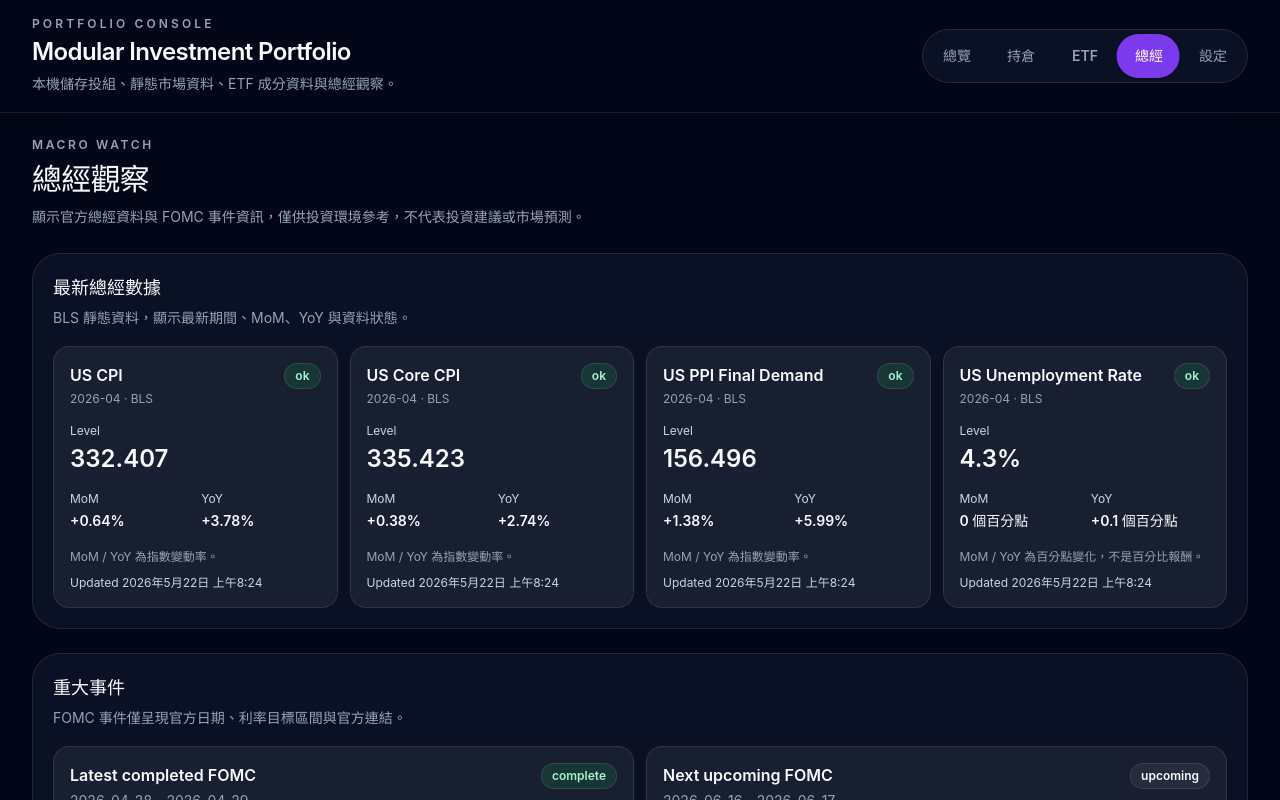
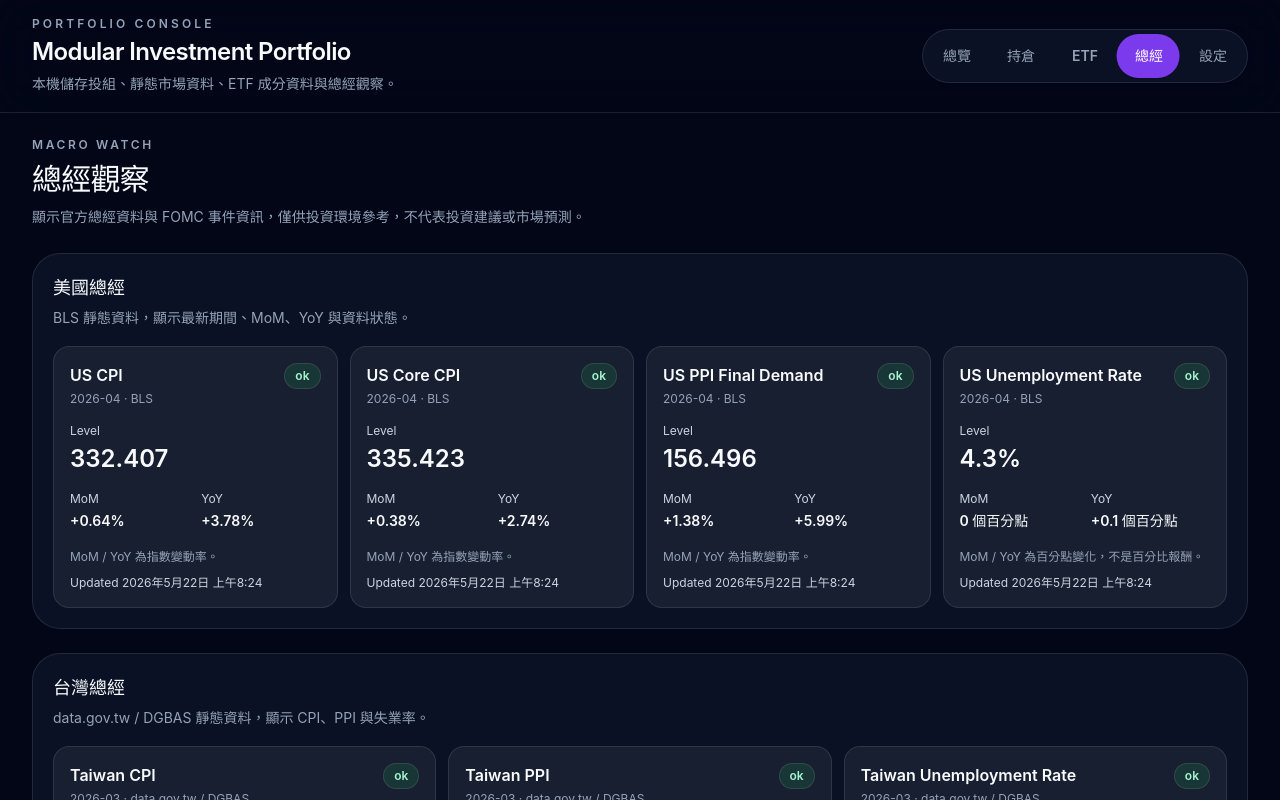
Before and after one commit to Sean11231123/investment-portfolio, a React (Vite) app: page / in a window 1280 px wide. Both pictures are taken after a click on the button "總經". Shown: the top 800 px of the page. Built offline with nearby package versions, Linux system fonts and the light colour scheme; no server answers.

Commit message:
Add Taiwan macro section

```diff
--- a/src/pages/MacroPage.tsx
+++ b/src/pages/MacroPage.tsx
@@ -5,11 +5,17 @@ import { formatDateTime } from "../utils/format";
 import { getMacroDataStatus } from "../utils/macroDataStatus";
 import { AppBadge, AppCard, appMutedSurface, SectionHeader } from "../components/ui";
 
-const INDICATOR_ORDER = [
+const US_INDICATOR_ORDER = [
   "US_CPI",
   "US_CORE_CPI",
   "US_PPI_FINAL_DEMAND",
   "US_UNEMPLOYMENT_RATE",
+];
+
+const TAIWAN_INDICATOR_ORDER = [
+  "TW_CPI",
+  "TW_PPI",
+  "TW_UNEMPLOYMENT_RATE",
 ];
 
 const INDICATOR_LABELS: Record<string, string> = {
@@ -17,6 +23,9 @@ const INDICATOR_LABELS: Record<string, string> = {
   US_CORE_CPI: "US Core CPI",
   US_PPI_FINAL_DEMAND: "US PPI Final Demand",
   US_UNEMPLOYMENT_RATE: "US Unemployment Rate",
+  TW_CPI: "Taiwan CPI",
+  TW_PPI: "Taiwan PPI",
+  TW_UNEMPLOYMENT_RATE: "Taiwan Unemployment Rate",
 };
 
 const LINK_LABELS: Array<[keyof MacroEvent["links"], string]> = [
@@ -67,6 +76,7 @@ export function MacroPageContent({
 }) {
   const macroStatus = getMacroDataStatus(macroData, now);
   const indicators = macroData.indicators.data?.indicators ?? {};
+  const hasTaiwanIndicators = TAIWAN_INDICATOR_ORDER.some((id) => Boolean(indicators[id]));
   const latestCompleted = selectLatestCompletedFomc(macroData.events.data?.events ?? []);
   const nextUpcoming = selectNextUpcomingFomc(macroData.events.data?.events ?? []);
 
@@ -76,12 +86,12 @@ export function MacroPageContent({
 
       <AppCard>
         <SectionHeader
-          title="最新總經數據"
+          title="美國總經"
           description="BLS 靜態資料，顯示最新期間、MoM、YoY 與資料狀態。"
         />
         {macroData.indicators.data ? (
           <div className="mt-4 grid gap-3 sm:grid-cols-2 xl:grid-cols-4">
-            {INDICATOR_ORDER.map((id) => (
+            {US_INDICATOR_ORDER.map((id) => (
               <MacroIndicatorCard
                 key={id}
                 id={id}
@@ -92,6 +102,33 @@ export function MacroPageContent({
           </div>
         ) : (
           <UnavailableCard title="總經指標暫時無法載入" errors={macroData.indicators.errors} />
+        )}
+      </AppCard>
+
+      <AppCard>
+        <SectionHeader
+          title="台灣總經"
+          description="data.gov.tw / DGBAS 靜態資料，顯示 CPI、PPI 與失業率。"
+        />
+        {macroData.indicators.data ? (
+          hasTaiwanIndicators ? (
+            <div className="mt-4 grid gap-3 sm:grid-cols-2 xl:grid-cols-3">
+              {TAIWAN_INDICATOR_ORDER.map((id) => (
+                <MacroIndicatorCard
+                  key={id}
+                  id={id}
+                  indicator={indicators[id]}
+                  generatedAt={macroData.indicators.data?.generatedAt}
+                />
+              ))}
+            </div>
+          ) : (
+            <div className="mt-4">
+              <UnavailableCard title="台灣總經資料暫時無法載入" />
+            </div>
+          )
+        ) : (
+          <UnavailableCard title="台灣總經資料暫時無法載入" errors={macroData.indicators.errors} />
         )}
       </AppCard>
 
@@ -318,7 +355,7 @@ export function formatMacroLevel(indicator: MacroIndicator) {
     return "—";
   }
   if (indicator.unit === "percent_rate") {
-    return `${formatNumber(indicator.level, 1)}%`;
+    return `${formatNumber(indicator.level, 2)}%`;
   }
   return formatNumber(indicator.level, 3);
 }
@@ -331,7 +368,7 @@ export function formatMacroChange(
     return "—";
   }
   if (changeUnit === "percentage_point") {
-    return `${formatSignedNumber(value, 1)} 個百分點`;
+    return `${formatSignedNumber(value, 2)} 個百分點`;
   }
   return `${formatSignedNumber(value * 100, 2)}%`;
 }
```
Also changed, not shown: 2 other files (tests, documents, lock files or other folders).
